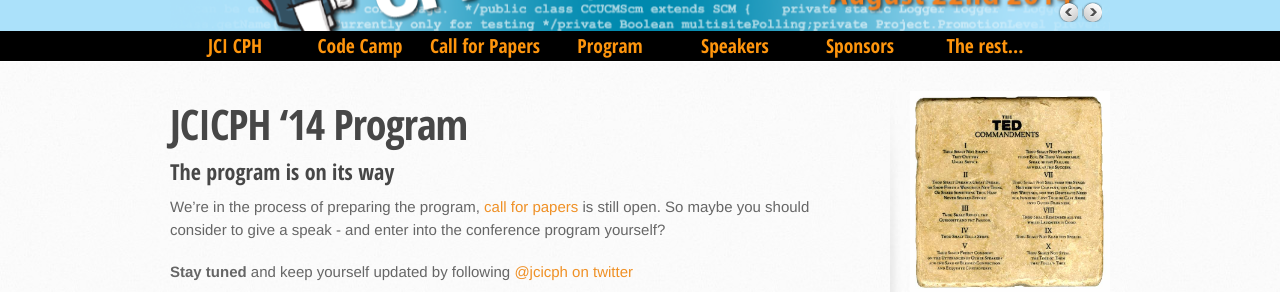
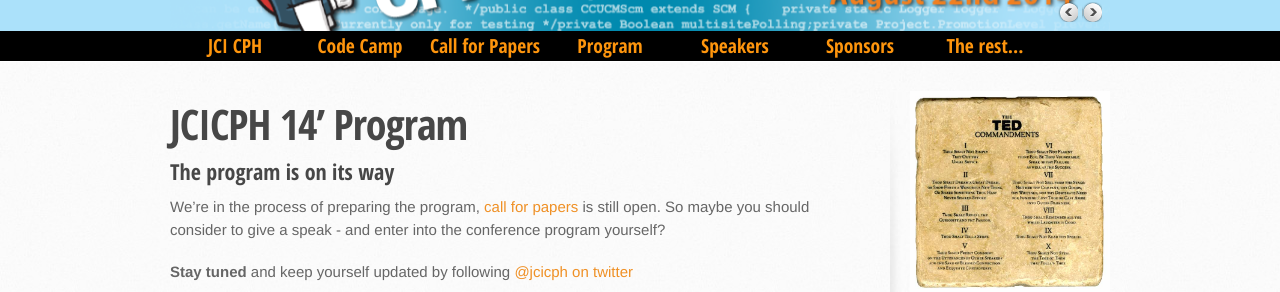
Before and after one commit to JCICPH/jcicph.github.io, a Jekyll site: the page built from program/index.md, in a window 1280 px wide. Shown: the part 182-474 px from the top of the page. Built offline with Jekyll 4.4.1, drawn with Linux system fonts in a browser that asks for light colours; nearby versions of some CDN libraries.

```diff
--- a/program/index.md
+++ b/program/index.md
@@ -2,7 +2,7 @@
 layout: program
 title: CoDe CPH 2014 Program
 ---
-#JCICPH '14 Program
+#JCICPH 14' Program
 
 ##The program is on its way
 
```
